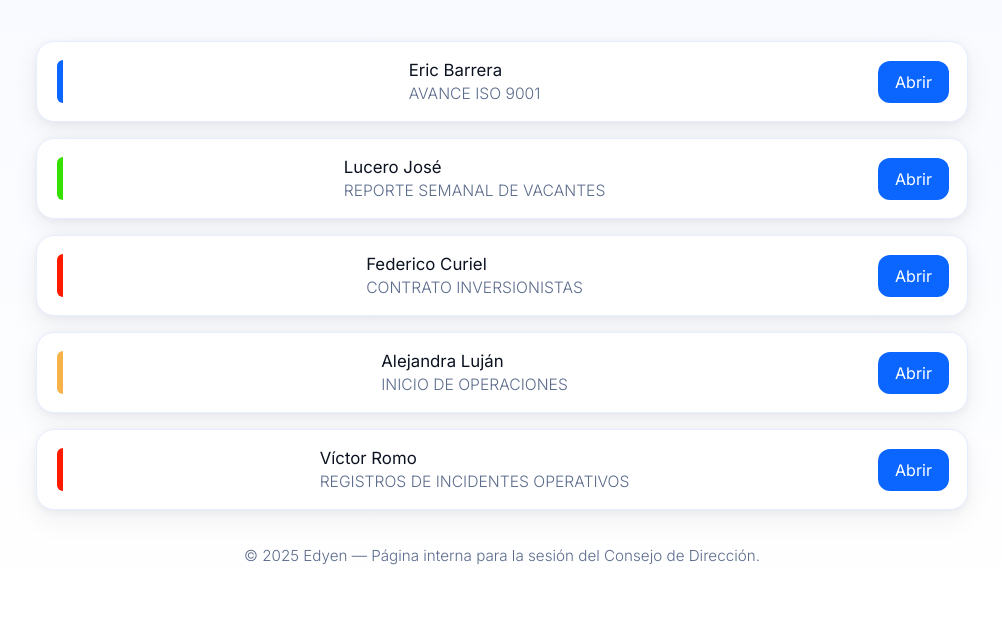
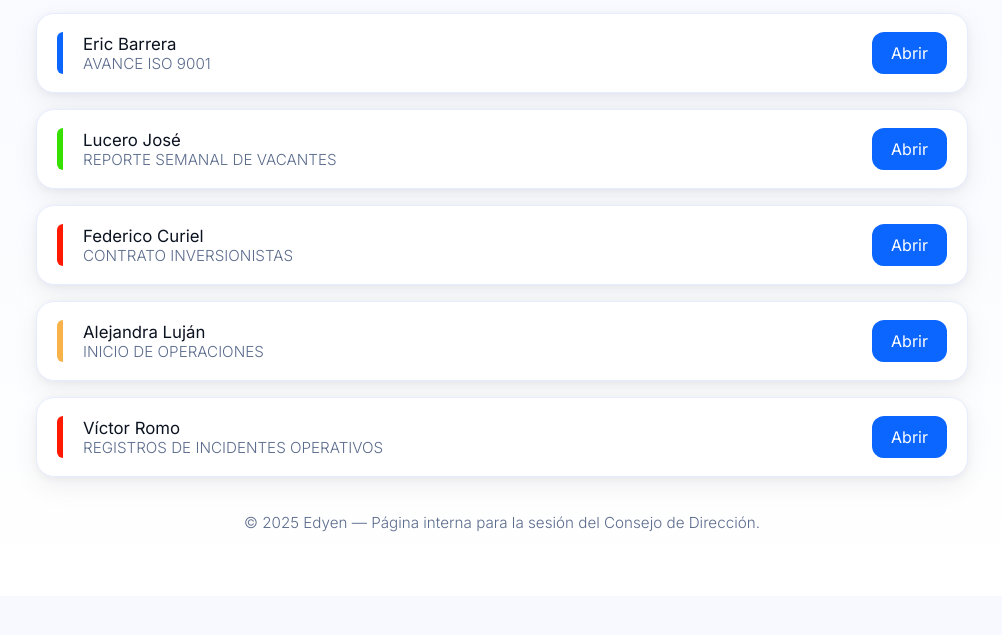
Before and after one commit to edyen-chief-staff/Consejo_2sept25, a plain HTML site: page index.html in a window 1280 px wide. Shown: the part 165-800 px from the top of the page, without its empty margins (138-1140 px from the left). Drawn offline with Linux system fonts and the light colour scheme.

Commit message:
Update index.html

```diff
--- a/index.html
+++ b/index.html
@@ -9,38 +9,32 @@
   <link href="https://fonts.googleapis.com/css2?family=Inter:wght@300;400;600&display=swap" rel="stylesheet">
   <style>
     :root{
-      /* Colores inspirados en el logotipo */
-      --brand:#0b66ff; /* azul edyen */
-      --green:#36e000; /* acento verde */
-      --red:#ff1a00;   /* acento rojo */
-      --gold:#f7b24a;  /* acento amarillo */
-      --ink:#0b1220;   /* texto */
-      --muted:#5b6b8c; /* texto secundario */
-      --bg:#f7f9ff;    /* fondo suave */
-      --card:#ffffff;  /* tarjetas */
-      --line:#e6edff;  /* bordes sutiles */
+      --brand:#0b66ff;
+      --green:#36e000;
+      --red:#ff1a00;
+      --gold:#f7b24a;
+      --ink:#0b1220;
+      --muted:#5b6b8c;
+      --bg:#f7f9ff;
+      --card:#ffffff;
+      --line:#e6edff;
       --radius:18px;
-      --shadow: 0 10px 28px rgba(16,24,40,.06), 0 2px 8px rgba(16,24,40,.05);
+      --shadow:0 10px 28px rgba(16,24,40,.06), 0 2px 8px rgba(16,24,40,.05);
     }
     *{box-sizing:border-box}
-    html,body{height:100%}
     body{
       margin:0;
       font-family:"Inter", ui-sans-serif, system-ui, -apple-system, Segoe UI, Roboto, "Helvetica Neue", Arial;
-      font-weight:300; /* tipografía light */
+      font-weight:300;
       background:linear-gradient(180deg,var(--bg),#fff);
       color:var(--ink);
-      -webkit-font-smoothing:antialiased;
-      -moz-osx-font-smoothing:grayscale;
     }
     .wrap{
       max-width:980px;
-      margin-inline:auto;
+      margin:auto;
       padding:48px 24px 64px;
     }
     header{
-      display:grid;
-      gap:6px;
       margin-bottom:28px;
     }
     .eyebrow{
@@ -53,7 +47,7 @@
       margin:0;
       font-weight:600;
       letter-spacing:-.02em;
-      font-size: clamp(28px, 4vw, 40px);
+      font-size:clamp(28px,4vw,40px);
     }
     .meta{
       color:var(--muted);
@@ -68,31 +62,39 @@
       display:flex;
       align-items:center;
       justify-content:space-between;
-      gap:18px;
-      padding:18px 18px 18px 20px;
+      padding:18px 20px;
       background:var(--card);
       border:1px solid var(--line);
       border-radius:var(--radius);
       box-shadow:var(--shadow);
+      gap:20px;
     }
-    .card:hover{ transform:translateY(-1px); box-shadow:0 14px 34px rgba(16,24,40,.08), 0 3px 10px rgba(16,24,40,.06);}
-    .card .who{
-      display:flex; flex-direction:column; gap:4px; min-width:0;
+    .card::before{
+      content:"";
+      width:6px; height:100%;
+      border-radius:10px 0 0 10px;
+      background:var(--brand);
+    }
+    .card.green::before{ background:var(--green); }
+    .card.red::before{ background:var(--red); }
+    .card.gold::before{ background:var(--gold); }
+
+    .who{
+      flex:1;
+      display:flex;
+      flex-direction:column;
+      justify-content:center;
     }
     .name{
-      font-weight:400;
+      font-weight:500;
       font-size:1.05rem;
     }
     .topic{
       color:var(--muted);
-      font-size:.98rem;
-      overflow:hidden;
-      text-overflow:ellipsis;
-      white-space:nowrap;
+      font-size:.95rem;
     }
     .cta{
-      display:inline-flex; align-items:center; justify-content:center;
-      padding:10px 16px;
+      padding:10px 18px;
       border-radius:12px;
       border:1px solid transparent;
       background:var(--brand);
@@ -105,22 +107,6 @@
     .cta:hover{ filter:brightness(1.05) saturate(1.05); }
     .cta:active{ transform:translateY(1px); }
 
-    /* Acentos sutiles por ítem (barra izquierda) */
-    .card::before{
-      content:"";
-      width:6px; height:100%;
-      border-radius:10px 0 0 10px;
-      margin-right:8px;
-      background:var(--brand);
-      display:block;
-    }
-    .card.green::before{ background:var(--green); }
-    .card.red::before{ background:var(--red); }
-    .card.gold::before{ background:var(--gold); }
-
-    /* Accesibilidad para foco teclado */
-    .card:focus-within{ outline:2px solid rgba(11,102,255,.35); outline-offset:3px; }
-
     footer{
       margin-top:36px;
       color:var(--muted);
@@ -128,10 +114,10 @@
       text-align:center;
     }
 
-    /* Layout pequeño */
-    @media (max-width:640px){
-      .card{ flex-direction:column; align-items:flex-start; }
-      .cta{ width:100%; }
+    @media(max-width:640px){
+      .card{flex-direction:column;align-items:flex-start}
+      .cta{width:100%;text-align:center}
+      .card::before{width:100%;height:4px;border-radius:10px 10px 0 0;}
     }
   </style>
 </head>
@@ -143,13 +129,13 @@
       <p class="meta">Los siguientes miembros del Consejo han compartido material para presentar en la sesión del <strong>02 de septiembre de 2025</strong>.</p>
     </header>
 
-    <section class="list" aria-label="Material de la sesión">
+    <section class="list">
       <div class="card">
         <div class="who">
           <div class="name">Eric Barrera</div>
           <div class="topic">AVANCE ISO 9001</div>
         </div>
-        <a class="cta" href="https://edyen-chief-staff.github.io/Consejo/" target="_blank" rel="noopener">Abrir</a>
+        <a class="cta" href="https://edyen-chief-staff.github.io/Consejo/" target="_blank">Abrir</a>
       </div>
 
       <div class="card green">
@@ -157,7 +143,7 @@
           <div class="name">Lucero José</div>
           <div class="topic">REPORTE SEMANAL DE VACANTES</div>
         </div>
-        <a class="cta" href="https://gamma.app/docs/REPORTE-SEMANAL-DE-VACANTES-s943r8ssyhkzm36?mode=doc" target="_blank" rel="noopener">Abrir</a>
+        <a class="cta" href="https://gamma.app/docs/REPORTE-SEMANAL-DE-VACANTES-s943r8ssyhkzm36?mode=doc" target="_blank">Abrir</a>
       </div>
 
       <div class="card red">
@@ -165,7 +151,7 @@
           <div class="name">Federico Curiel</div>
           <div class="topic">CONTRATO INVERSIONISTAS</div>
         </div>
-        <a class="cta" href="https://docs.google.com/presentation/d/1T1-ENrzq1pna9dIVW32rYBO8CaFKJlbi/edit?usp=drive_link&ouid=113873578964714878242&rtpof=true&sd=true" target="_blank" rel="noopener">Abrir</a>
+        <a class="cta" href="https://docs.google.com/presentation/d/1T1-ENrzq1pna9dIVW32rYBO8CaFKJlbi/edit?usp=drive_link" target="_blank">Abrir</a>
       </div>
 
       <div class="card gold">
@@ -173,7 +159,7 @@
           <div class="name">Alejandra Luján</div>
           <div class="topic">INICIO DE OPERACIONES</div>
         </div>
-        <a class="cta" href="https://docs.google.com/presentation/d/1_YKkHDaxUhscwQrAzMUcHPusoHOGS6or/edit?usp=drive_link&ouid=113873578964714878242&rtpof=true&sd=true" target="_blank" rel="noopener">Abrir</a>
+        <a class="cta" href="https://docs.google.com/presentation/d/1_YKkHDaxUhscwQrAzMUcHPusoHOGS6or/edit?usp=drive_link" target="_blank">Abrir</a>
       </div>
 
       <div class="card red">
@@ -181,7 +167,7 @@
           <div class="name">Víctor Romo</div>
           <div class="topic">REGISTROS DE INCIDENTES OPERATIVOS</div>
         </div>
-        <a class="cta" href="https://docs.google.com/presentation/d/1MWi5fyC8-EDP3tEYVREMRhk_AKa0Sk-S/edit?usp=drive_link&ouid=113873578964714878242&rtpof=true&sd=true" target="_blank" rel="noopener">Abrir</a>
+        <a class="cta" href="https://docs.google.com/presentation/d/1MWi5fyC8-EDP3tEYVREMRhk_AKa0Sk-S/edit?usp=drive_link" target="_blank">Abrir</a>
       </div>
     </section>
 
```
